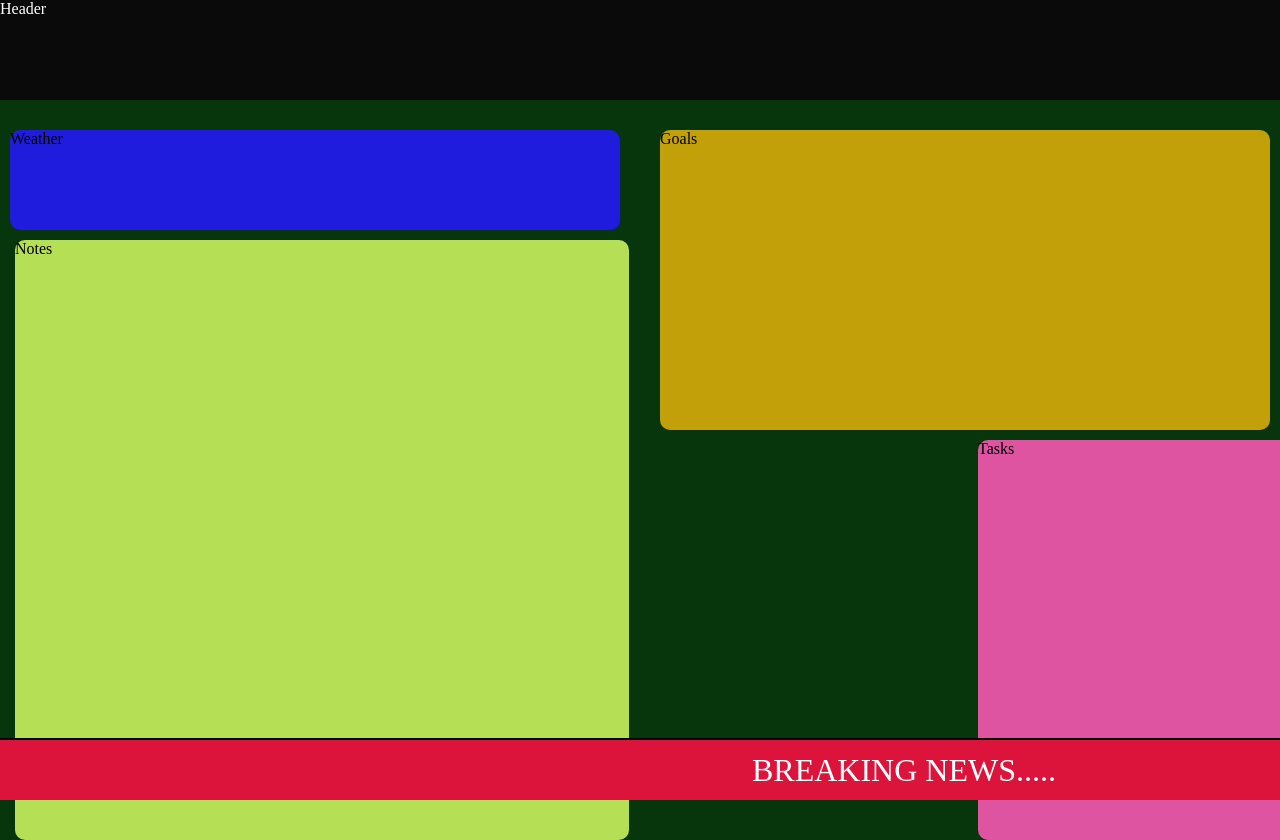
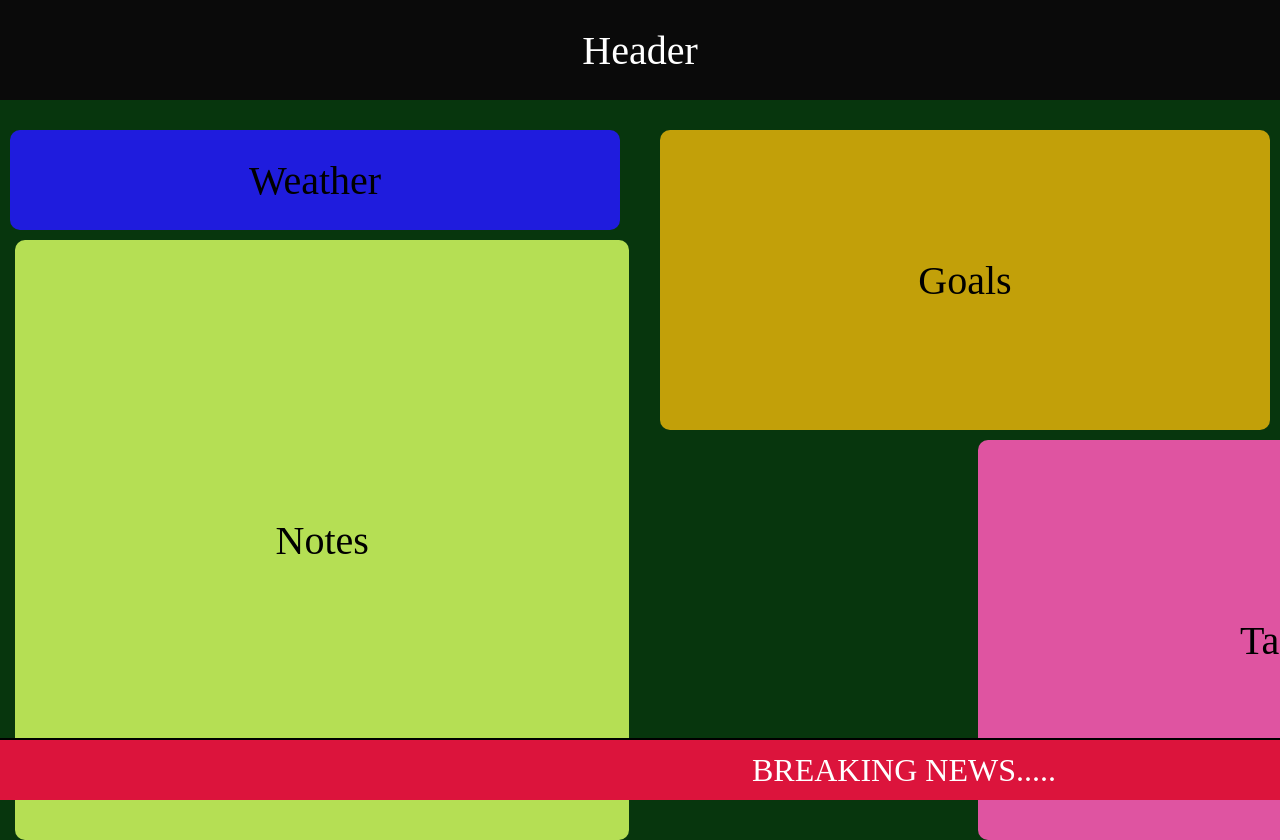
Before and after one commit to CS81Turf/flexbox_fun, a plain HTML site: page index.html in a window 1280 px wide. Shown: the top 840 px of the page. Drawn offline with Linux system fonts and the light colour scheme.

Commit message:
Adjusted font placement inside boxes

```diff
--- a/styles.css
+++ b/styles.css
@@ -1,4 +1,5 @@
 body {
+  font-size: 2.5rem;
   margin: 0;
   padding: 0;
   background: rgb(7, 54, 13);
@@ -6,6 +7,9 @@ body {
 }
 
 .box {
+  display: flex;
+  justify-content: center;
+  align-items: center;
   width: 100%;
   height: 100px;
   background-color: rgb(10, 10, 10);
@@ -20,6 +24,9 @@ body {
 }
 
 .box2 {
+    display: flex;
+    justify-content: center;
+    align-items: center;
     width: 50%;
     height: 100px;
     background-color: rgb(31, 28, 221);
@@ -29,6 +36,9 @@ body {
 }
 
 .box3 {
+    display: flex;
+    justify-content: center;
+    align-items: center;
     width: 50%;
     height: 300px;
     background-color: rgb(194, 160, 9);
@@ -38,6 +48,9 @@ body {
 }
 
 .box4 {
+    display: flex;
+    justify-content: center;
+    align-items: center;
     width: 48%;
     height: 600px;
     background-color: rgb(181, 223, 84);
@@ -47,6 +60,9 @@ body {
 }
 
 .box5 {
+    display: flex;
+    justify-content: center;
+    align-items: center;
     width: 48%;
     height: 400px;
     background-color: rgb(223, 84, 161);
```
Also changed, not shown: boxes.html (deleted, +0 -22 lines).
